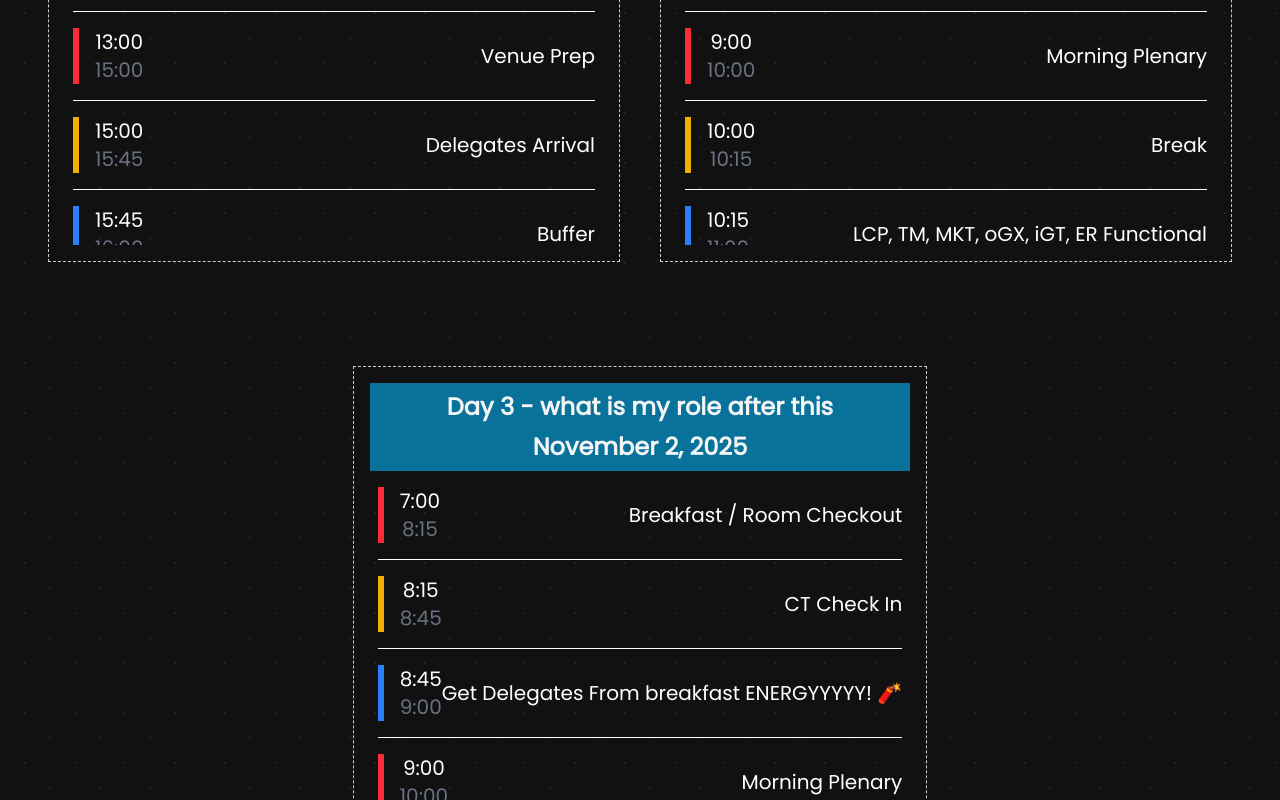
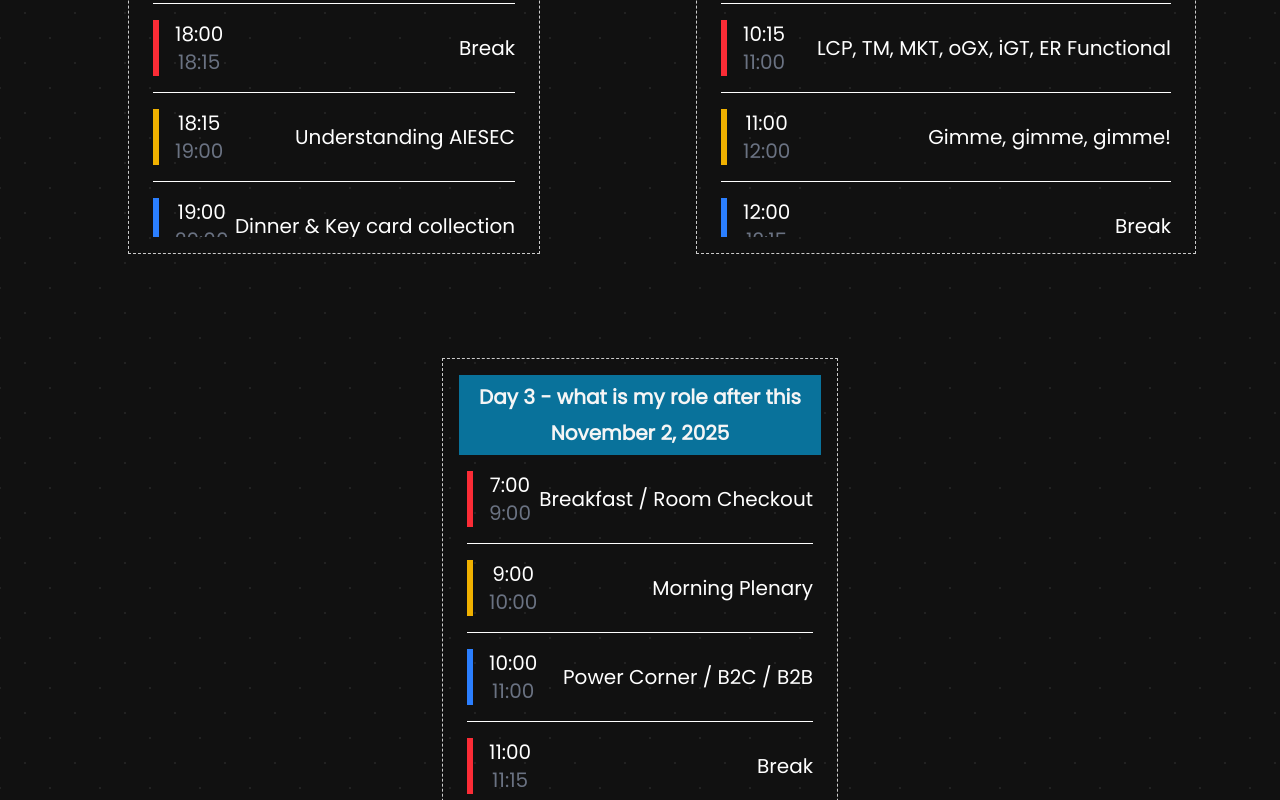
Before and after one commit to Nnenna-udefi/maxis-25, a React (Vite) app: page /agenda in a window 1280 px wide. Shown: the part 600-1400 px from the top of the page. Built offline with nearby package versions, Linux system fonts and the light colour scheme.

Commit message:
updated agends

```diff
--- a/src/App.css
+++ b/src/App.css
@@ -27,6 +27,10 @@
   background: linear-gradient(to left, rgb(88, 88, 212), #1338be);
 }
 
+.live {
+  background: linear-gradient(to left, #1c2028, #1338be);
+}
+
 @layer utilities {
   .scrollbar::-webkit-scrollbar {
     width: 5px;
--- a/src/agendaCard.jsx
+++ b/src/agendaCard.jsx
@@ -2,12 +2,12 @@
 const colors = ["border-red-500", "border-yellow-500", "border-blue-500"];
 const AgendaCard = ({ event }) => {
   return (
-    <div className="py-4">
+    <div className="py-4 max-w-[500px]">
       <div
         style={{ border: "1px dashed #ccc", padding: "1rem", margin: "1rem 0" }}
         className="md:text-xl text-lg max-w-full"
       >
-        <div className="bg-[#09729b] text-[#F5F5F5] text-lg md:text-2xl p-2 font-extrabold">
+        <div className="bg-[#09729b] text-[#F5F5F5] text-lg md:text-xl p-2 font-extrabold">
           <h2>{event.title}</h2>
           <h3 className="pt-2 ">{event.date}</h3>
         </div>
--- a/src/constants.js
+++ b/src/constants.js
@@ -4,94 +4,77 @@
     date: "October 31, 2025",
     activities: [
       {
-        name: "CT Travel to Venue",
+        name: "Traveling to Bradford",
         startTime: "7:00",
+        endTime: "15:00",
         date: "October 31, 2025",
-        endTime: "11:00",
-      },
-      {
-        name: "Venue Prep",
-        startTime: "11:00",
-        date: "October 31, 2025",
-        endTime: "12:30",
-      },
-      {
-        name: "Lunch",
-        startTime: "12:30",
-        date: "October 31, 2025",
-        endTime: "13:00",
-      },
-      {
-        name: "Venue Prep",
-        startTime: "13:00",
-        date: "October 31, 2025",
-        endTime: "15:00",
       },
       {
         name: "Delegates Arrival",
         startTime: "15:00",
+        endTime: "16:00",
         date: "October 31, 2025",
-        endTime: "15:45",
       },
-      {
-        name: "Buffer",
-        startTime: "15:45",
-        date: "October 31, 2025",
-        endTime: "16:00",
-      },
+
       {
         name: "Opening Plenary",
         startTime: "16:00",
+        endTime: "18:00",
         date: "October 31, 2025",
-        endTime: "18:00",
       },
       {
         name: "Break",
         startTime: "18:00",
+        endTime: "18:15",
         date: "October 31, 2025",
-        endTime: "18:15",
       },
       {
-        name: "Understanding AIESEC - Scavengers Hunt// Activity",
+        name: "Understanding AIESEC",
         startTime: "18:15",
+        endTime: "19:00",
         date: "October 31, 2025",
-        endTime: "19:00",
       },
       {
         name: "Dinner & Key card collection",
         startTime: "19:00",
+        endTime: "20:00",
         date: "October 31, 2025",
-        endTime: "20:00",
       },
       {
         name: "Essence",
         startTime: "20:00",
+        endTime: "20:45",
         date: "October 31, 2025",
-        endTime: "20:45",
       },
       {
         name: "Break",
         startTime: "20:45",
+        endTime: "21:00",
         date: "October 31, 2025",
-        endTime: "21:00",
       },
       {
         name: "Evening Plenary",
         startTime: "21:00",
+        endTime: "22:00",
         date: "October 31, 2025",
-        endTime: "22:00",
       },
       {
-        name: "LC Time / Checkout",
+        name: "LC Time",
         startTime: "22:00",
+        endTime: "22:30",
         date: "October 31, 2025",
-        endTime: "22:30",
       },
       {
-        name: "Boat Race & Party",
+        name: "Preparation Time",
+        startTime: "22:40",
+        endTime: "23:00",
+        date: "October 31, 2025",
+      },
+      {
+        name: "Boat Race & Halloween Party",
         startTime: "23:00",
+        endTime: "0:00",
         date: "October 31, 2025",
-        endTime: "0:00",
       },
     ],
   },
@@ -102,146 +85,128 @@
       {
         name: "Breakfast",
         startTime: "7:00",
+        endTime: "9:00",
         date: "November 1, 2025",
-        endTime: "8:15",
-      },
-      {
-        name: "CT Check In",
-        startTime: "8:15",
-        date: "November 1, 2025",
-        endTime: "8:45",
-      },
-      {
-        name: "Get Delegates From breakfast ENERGYYYYY! 🧨",
-        startTime: "8:45",
-        date: "November 1, 2025",
-        endTime: "9:00",
       },
       {
         name: "Morning Plenary",
         startTime: "9:00",
+        endTime: "10:00",
         date: "November 1, 2025",
-        endTime: "10:00",
       },
       {
         name: "Break",
         startTime: "10:00",
+        endTime: "10:15",
         date: "November 1, 2025",
-        endTime: "10:15",
       },
       {
         name: "LCP, TM, MKT, oGX, iGT, ER Functional",
         startTime: "10:15",
+        endTime: "11:00",
         date: "November 1, 2025",
-        endTime: "11:00",
       },
       {
-        name: "Hackathon Prep",
+        name: "Gimme, gimme, gimme!",
         startTime: "11:00",
+        endTime: "12:00",
         date: "November 1, 2025",
-        endTime: "12:00",
       },
       {
         name: "Break",
         startTime: "12:00",
+        endTime: "12:15",
         date: "November 1, 2025",
-        endTime: "12:15",
       },
       {
-        name: "Elliot Fund",
+        name: "Elliot Fund Launch",
         startTime: "12:15",
+        endTime: "13:00",
         date: "November 1, 2025",
-        endTime: "13:00",
       },
       {
         name: "Lunch",
         startTime: "13:00",
+        endTime: "14:00",
         date: "November 1, 2025",
-        endTime: "14:00",
       },
       {
-        name: "Skills - Customer Centricity",
+        name: "Customer Centricity & Breaking Excuses",
         startTime: "14:00",
+        endTime: "14:45",
         date: "November 1, 2025",
-        endTime: "14:45",
       },
       {
         name: "Break",
         startTime: "14:45",
+        endTime: "15:00",
         date: "November 1, 2025",
-        endTime: "15:00",
       },
       {
-        name: "[EXTERNAL] - Keynote or Skills",
+        name: "[EXTERNAL] - Skills",
         startTime: "15:00",
+        endTime: "15:45",
         date: "November 1, 2025",
-        endTime: "15:45",
       },
       {
         name: "Break",
         startTime: "15:45",
+        endTime: "16:00",
         date: "November 1, 2025",
-        endTime: "16:00",
       },
       {
-        name: "[EXTERNAL] - Keynote or Skills",
+        name: "[EXTERNAL] - Skills",
         startTime: "16:00",
+        endTime: "16:45",
         date: "November 1, 2025",
-        endTime: "16:45",
       },
       {
         name: "Conference Picture with Externals / Break",
         startTime: "16:45",
+        endTime: "17:15",
         date: "November 1, 2025",
-        endTime: "17:15",
-      },
-      {
-        name: "Opening Plenary",
-        startTime: "16:00",
-        date: "November 1, 2025",
-        endTime: "18:00",
       },
       {
         name: "AIESEC UK History",
         startTime: "17:15",
+        endTime: "18:15",
         date: "November 1, 2025",
-        endTime: "18:15",
       },
       {
-        name: "LC Bondy Time / Impact",
+        name: "The Impact We Create",
         startTime: "18:15",
+        endTime: "19:00",
         date: "November 1, 2025",
-        endTime: "19:00",
       },
       {
         name: "Dinner",
         startTime: "19:00",
+        endTime: "20:00",
         date: "November 1, 2025",
-        endTime: "20:00",
       },
       {
         name: "Evening Plenary",
         startTime: "20:00",
+        endTime: "21:00",
         date: "November 1, 2025",
-        endTime: "21:00",
       },
       {
-        name: "LC Time / CT Check Out",
+        name: "LC Time",
         startTime: "21:00",
+        endTime: "21:45",
         date: "November 1, 2025",
-        endTime: "21:45",
       },
       {
         name: "Preparation Time",
         startTime: "21:45",
+        endTime: "22:15",
         date: "November 1, 2025",
-        endTime: "22:15",
       },
       {
         name: "Global Village & Party",
         startTime: "22:15",
+        endTime: "0:00",
         date: "November 1, 2025",
-        endTime: "0:00",
       },
     ],
   },
@@ -252,69 +217,57 @@
       {
         name: "Breakfast / Room Checkout",
         startTime: "7:00",
+        endTime: "9:00",
         date: "November 2, 2025",
-        endTime: "8:15",
-      },
-      {
-        name: "CT Check In",
-        startTime: "8:15",
-        date: "November 2, 2025",
-        endTime: "8:45",
-      },
-      {
-        name: "Get Delegates From breakfast ENERGYYYYY! 🧨",
-        startTime: "8:45",
-        date: "November 2, 2025",
-        endTime: "9:00",
       },
       {
         name: "Morning Plenary",
         startTime: "9:00",
+        endTime: "10:00",
         date: "November 2, 2025",
-        endTime: "10:00",
       },
 
       {
         name: "Power Corner / B2C / B2B",
         startTime: "10:00",
+        endTime: "11:00",
         date: "November 2, 2025",
-        endTime: "11:00",
       },
       {
         name: "Break",
         startTime: "11:00",
+        endTime: "11:15",
         date: "November 2, 2025",
-        endTime: "11:15",
       },
       {
-        name: "Hackathon",
+        name: "Gimme, gimme, gimme!",
         startTime: "11:15",
+        endTime: "12:30",
         date: "November 2, 2025",
-        endTime: "12:30",
       },
       {
         name: "Lunch",
         startTime: "12:30",
+        endTime: "13:30",
         date: "November 2, 2025",
-        endTime: "13:30",
       },
       {
         name: "LC Consolidation Space",
         startTime: "13:30",
+        endTime: "14:30",
         date: "November 2, 2025",
-        endTime: "14:30",
       },
       {
         name: "Sugar Cube Break",
         startTime: "14:30",
+        endTime: "15:00",
         date: "November 2, 2025",
-        endTime: "15:00",
       },
       {
         name: "Closing Plenary",
         startTime: "15:00",
+        endTime: "17:00",
         date: "November 2, 2025",
-        endTime: "17:00",
       },
       {
         name: "Tidy Up / Check Out / Buffer",
--- a/src/home.jsx
+++ b/src/home.jsx
@@ -51,7 +51,7 @@
             <div className="pt-6">
               <Link
                 to="/agenda"
-                className="text-white border hover:bg-white hover:text-black rounded-full py-4 px-6 text-lg md:text-xl"
+                className="text-white transition duration-300 transform hover:scale-105 border hover:bg-white hover:text-black rounded-full py-4 px-6 text-lg md:text-xl"
               >
                 View Agenda
               </Link>
--- a/src/liveSection.jsx
+++ b/src/liveSection.jsx
@@ -73,14 +73,14 @@
       {eventEnded ? (
         <p className="text-gray-500 italic">The event has ended.</p>
       ) : (
-        <div>
+        <div className="flex flex-col items-center justify-center">
           {/* when live now is clicked, it goes back to what is live now */}
-          <h2
-            className="text-3xl md:text-5xl font-merriweather font-bold cursor-pointer text-black mb-3"
+          <div
+            className="text-2xl w-fit text-center font-unica-one py-2 px-4 mt-6 md:text-4xl rounded-md live text-white font-bold cursor-pointer mb-3 transition duration-300 transform hover:scale-105"
             onClick={goCurrent}
           >
             Live Now
-          </h2>
+          </div>
           {current ? (
             <div className="p-3 bg-[#32a58c] border-l-4 border-[#005c48]">
               <p className="text-sm md:text-base text-black">
```
